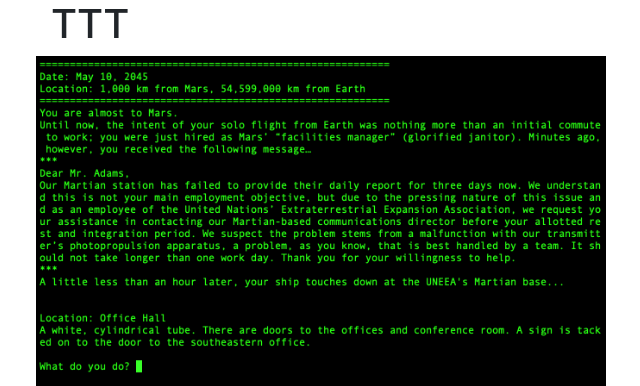
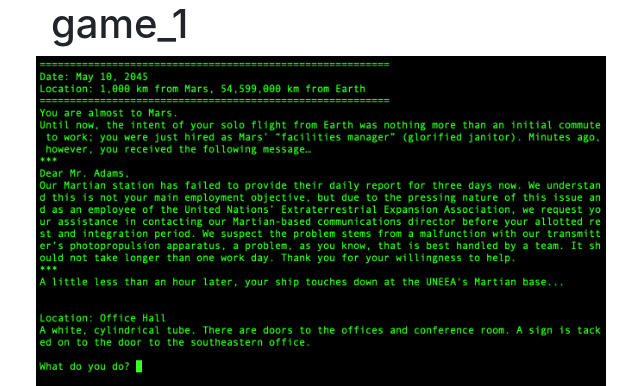
Before and after one commit to SHawkeye77/website, a Django app: page /projects/game_1/ in a window 1280 px wide. Shown: the part 56-442 px from the top of the page, without its empty margins (34-674 px from the left). Run offline with Django 3.2, Linux system fonts and the light colour scheme; parts of the project's set-up code (start-up, migrations or seed data) failed here and were passed over; some libraries are stand-ins or nearby versions.

Commit message:
Naming error

```diff
--- a/projects/templates/game_1.html
+++ b/projects/templates/game_1.html
@@ -2,7 +2,7 @@
 {% load static %}
 {% block page_content %}
 
-<h1>TTT</h1>
+<h1>game_1</h1>
 <div class="row">
     <div>
         <img src="{% static "projects/game_1.png" %}" alt="" width="50%">
```
